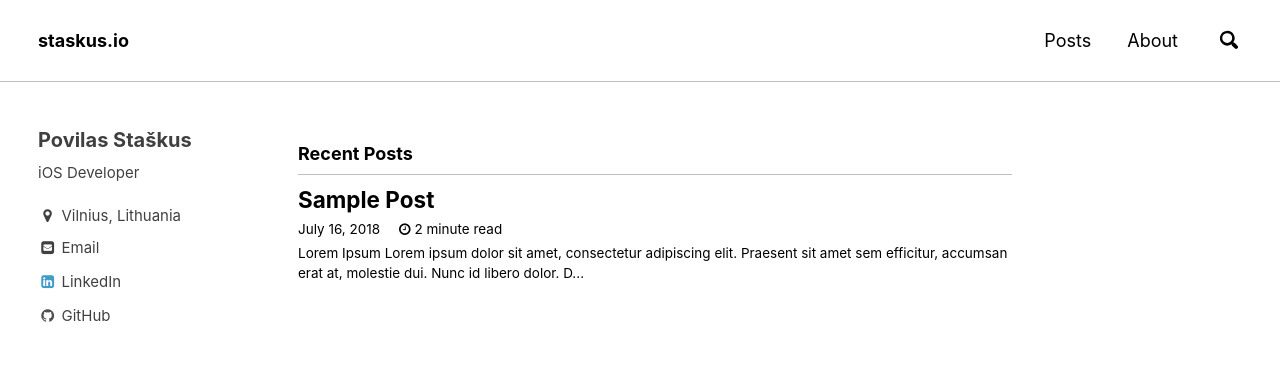
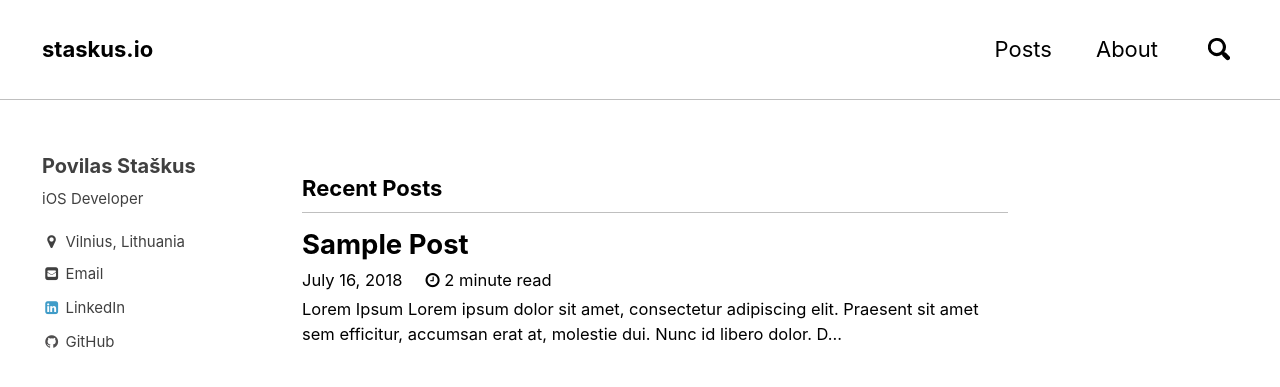
Before and after one commit to staskus/Blog, a Jekyll site: the page built from index.html, in a window 1280 px wide and 900 px high. Shown: the top 387 px of the window. Built offline with Jekyll 4.4.1, drawn with Linux system fonts in a browser that asks for light colours; the list of posts is cut into pages by our own code.

Commit message:
Increased font size

```diff
--- a/assets/css/main.scss
+++ b/assets/css/main.scss
@@ -10,18 +10,18 @@
 
 // font size
 html {
-  font-size: 16px; // change from 16
+  font-size: 18px; // change from 16
 
   @include breakpoint($medium) {
-    font-size: 14px; // change from 18
+    font-size: 18px; // change from 18
   }
 
   @include breakpoint($large) {
-    font-size: 16px; // change from 20
+    font-size: 20px; // change from 20
   }
 
   @include breakpoint($x-large) {
-    font-size: 18px; // change from 22
+    font-size: 22px; // change from 22
   }
 }
 
```
